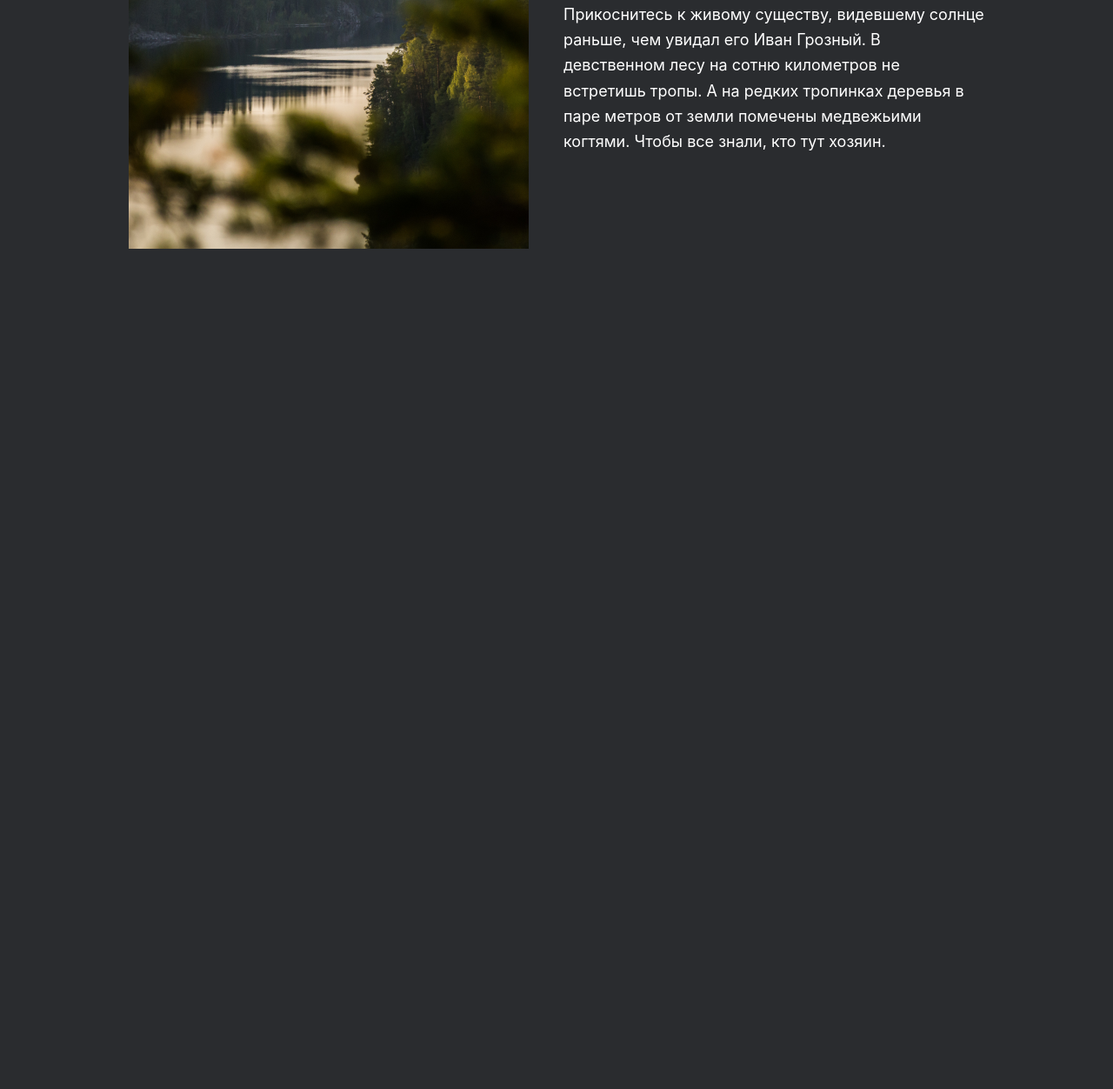
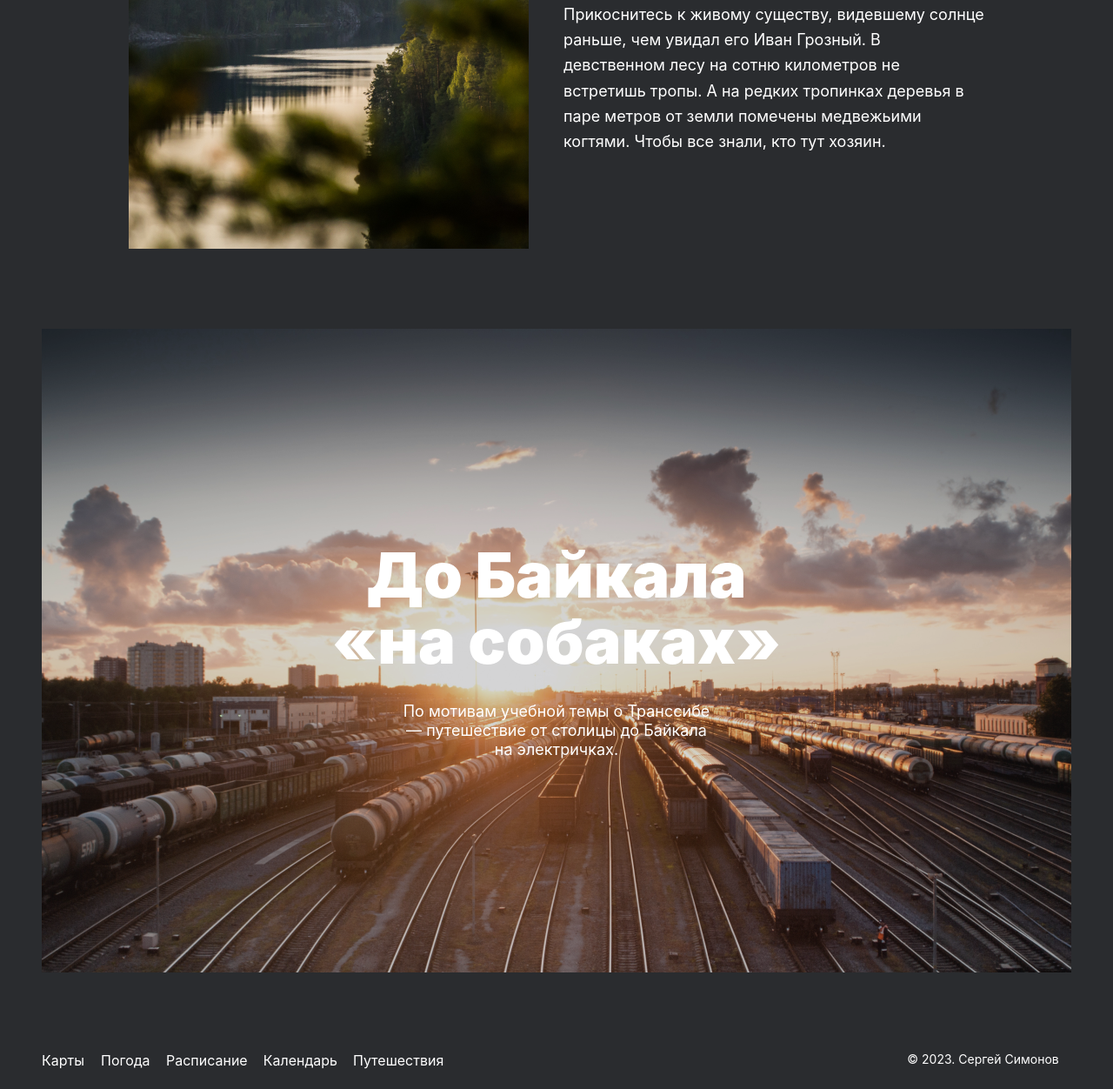
Before and after one commit to xxMethodxx/Russia-travels-Sinergy, a plain HTML site: page Index.html in a window 1280 px wide. Shown: the part 5628-6880 px from the top of the page at 87% size. Before the commit the page ends 5914 px from the top, so only its background shows below. Drawn offline with Linux system fonts and the light colour scheme; files whose address does not match are found by name; a web font is replaced by a local one.

Commit message:
added block cover and footer

```diff
--- a/Index.html
+++ b/Index.html
@@ -175,9 +175,20 @@
                     </p>
                 </div>
             </section>
+            <section class="cover">
+                <a class="cover__title" href="https://stampsy.com/na-elektrichkakh-do-baikala"> До Байкала «на собаках» </a>
+                <p class="cover__subtitle"> По мотивам учебной темы о Транссибе — путешествие от столицы до Байкала на
+                    электричках. </p>
+            </section>
         </main>
 
-        <footer>
+        <footer class="footer">
+            <a class="footer__maps" href="https://yandex.ru/maps"> Карты </a>
+            <a class="footer__weather" href="https://yandex.ru/pogoda"> Погода </a>
+            <a class="footer__schedule" href="https://rasp.yandex.ru"> Расписание </a>
+            <a class="footer__calendar" href="https://calendar.yandex.ru"> Календарь </a>
+            <a class="footer__trips" href="https://travel.yandex.ru"> Путешествия </a>
+            <a class="footer__signature" href="https://vk.com/xredman"> © 2023. Сергей Симонов </a>
         </footer>
     </div>
 
--- /dev/null
+++ b/blocks/cover/__image/cover__image.css
@@ -0,0 +1,4 @@
+.cover__image {
+    opacity: 0.30000001192092896;
+    background: #2A2C2F;
+}
--- /dev/null
+++ b/blocks/cover/__subtitle/cover__subtitle.css
@@ -0,0 +1,13 @@
+.cover__subtitle {
+    color: white;
+    font-family: Inter;
+    width: 360px;
+    height: 66px;
+    flex-shrink: 0;
+    text-align: center;
+    font-size: 18px;
+    font-style: normal;
+    font-weight: 400;
+    line-height: 22px;
+    margin-top: 32px;
+}
--- /dev/null
+++ b/blocks/cover/__title/cover__title.css
@@ -0,0 +1,13 @@
+.cover__title {
+    color: white;
+    font-family: Inter;
+    width: 560px;
+    height: 152px;
+    flex-shrink: 0;
+    text-align: center;
+    font-size: 72px;
+    font-style: normal;
+    font-weight: 900;
+    line-height: 76px;
+    text-decoration: none;
+}
--- /dev/null
+++ b/blocks/cover/cover.css
@@ -0,0 +1,30 @@
+.cover {
+    margin: 92px auto;
+    width: 1184px;
+    height: 740px;
+    flex-shrink: 0;
+    background-image: url('../../img/cover/__image.png');
+    background-size: cover;
+    background-repeat: no-repeat;
+    background-position: center;
+    position: relative;
+    display: flex;
+    flex-direction: column;
+    justify-content: center;
+    align-items: center;
+    z-index: 1;
+    opacity: 1;
+}
+
+.cover::before {
+    width: 100%;
+    height: 100%;
+    content: '';
+    position: absolute;
+    background-color: #2A2C2F;
+    opacity: 0.2;
+    transition: opacity 1s linear;
+    z-index: -1;
+    top: 0;
+    left: 0;
+}
--- /dev/null
+++ b/blocks/footer/__calendar/footer__calendar.css
@@ -0,0 +1,9 @@
+.footer__calendar {
+    margin-left: 18px;
+    font-size: 16px;
+    font-style: normal;
+    font-weight: 400;
+    line-height: 18px;
+    color: white;
+    text-decoration: none;
+}
--- /dev/null
+++ b/blocks/footer/__maps/footer__maps.css
@@ -0,0 +1,9 @@
+.footer__maps {
+    width: 50px;
+    font-size: 16px;
+    font-style: normal;
+    font-weight: 400;
+    line-height: 18px;
+    color: white;
+    text-decoration: none;
+}
--- /dev/null
+++ b/blocks/footer/__schedule/footer__schedule.css
@@ -0,0 +1,9 @@
+.footer__schedule {
+    margin-left: 18px;
+    font-size: 16px;
+    font-style: normal;
+    font-weight: 400;
+    line-height: 18px;
+    color: white;
+    text-decoration: none;
+}
--- /dev/null
+++ b/blocks/footer/__signature/footer__signature.css
@@ -0,0 +1,10 @@
+.footer__signature {
+    margin-left: 533px;
+    text-align: right;
+    font-size: 14px;
+    font-style: normal;
+    font-weight: 400;
+    line-height: 16px;
+    color: white;
+    text-decoration: none;
+}
--- /dev/null
+++ b/blocks/footer/__trips/footer__trips.css
@@ -0,0 +1,9 @@
+.footer__trips {
+    margin-left: 18px;
+    font-size: 16px;
+    font-style: normal;
+    font-weight: 400;
+    line-height: 18px;
+    color: white;
+    text-decoration: none;
+}
--- /dev/null
+++ b/blocks/footer/__weather/footer__weather.css
@@ -0,0 +1,10 @@
+.footer__weather {
+    width: 57px;
+    margin-left: 18px;
+    font-size: 16px;
+    font-style: normal;
+    font-weight: 400;
+    line-height: 18px;
+    color: white;
+    text-decoration: none;
+}
--- /dev/null
+++ b/blocks/footer/footer.css
@@ -0,0 +1,13 @@
+.footer {
+    width: 1184px;
+    height: 18px;
+    flex-shrink: 0;
+    margin: 0 auto 24px auto;
+    font-family: Inter;
+    font-size: 16px;
+    font-style: normal;
+    font-weight: 400;
+    line-height: 18px;
+    display: flex;
+    /* grid-template-columns: repeat(6, 1fr); */
+}
--- a/pages/index.css
+++ b/pages/index.css
@@ -20,7 +20,6 @@
 @import url('../blocks/photo-grid/photo-grid.css');
 
 @import url('../blocks/places/places.css');
-
 @import url('../blocks/places/__scythe/places__scythe.css');
 @import url('../blocks/places/__scythe/__title/places__scythe__title.css');
 @import url('../blocks/places/__scythe/__website/places__scythe__website.css');
@@ -68,3 +67,16 @@
 @import url('../blocks/places/__karelia/__website/__link/places__karelia__website__link.css');
 @import url('../blocks/places/__karelia/__image/places__karelia__image.css');
 @import url('../blocks/places/__karelia/__text/places__karelia__text.css');
+
+@import url('../blocks/cover/cover.css');
+@import url('../blocks/cover/__image/cover__image.css');
+@import url('../blocks/cover/__title/cover__title.css');
+@import url('../blocks/cover/__subtitle/cover__subtitle.css');
+
+@import url('../blocks/footer/footer.css');
+@import url('../blocks/footer/__maps/footer__maps.css');
+@import url('../blocks/footer/__weather/footer__weather.css');
+@import url('../blocks/footer/__schedule/footer__schedule.css');
+@import url('../blocks/footer/__calendar/footer__calendar.css');
+@import url('../blocks/footer/__trips/footer__trips.css');
+@import url('../blocks/footer/__signature/footer__signature.css');
```
Also changed, not shown: styles/style.css (+1 -8 lines), img/cover/__image.png (added).
